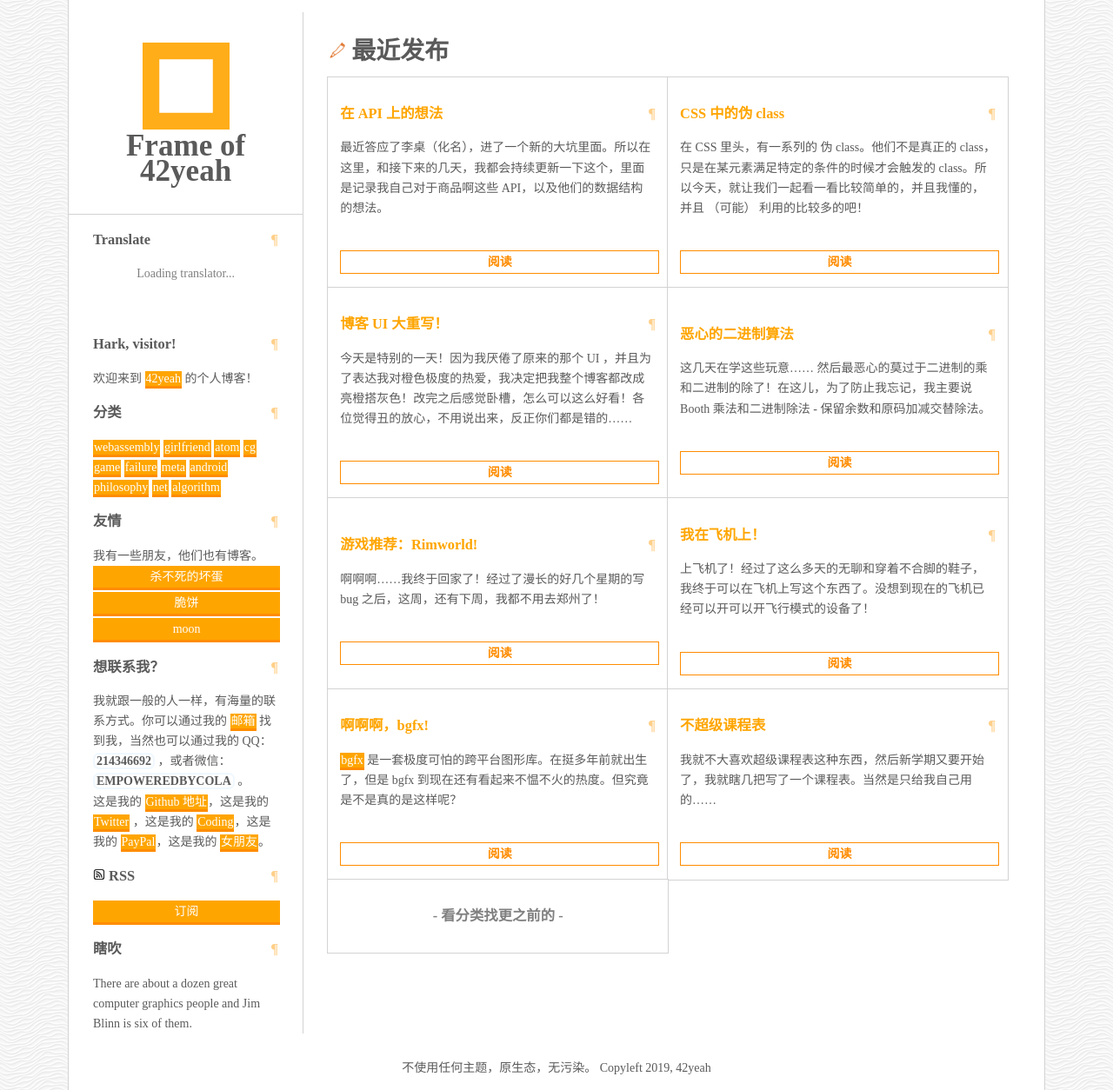
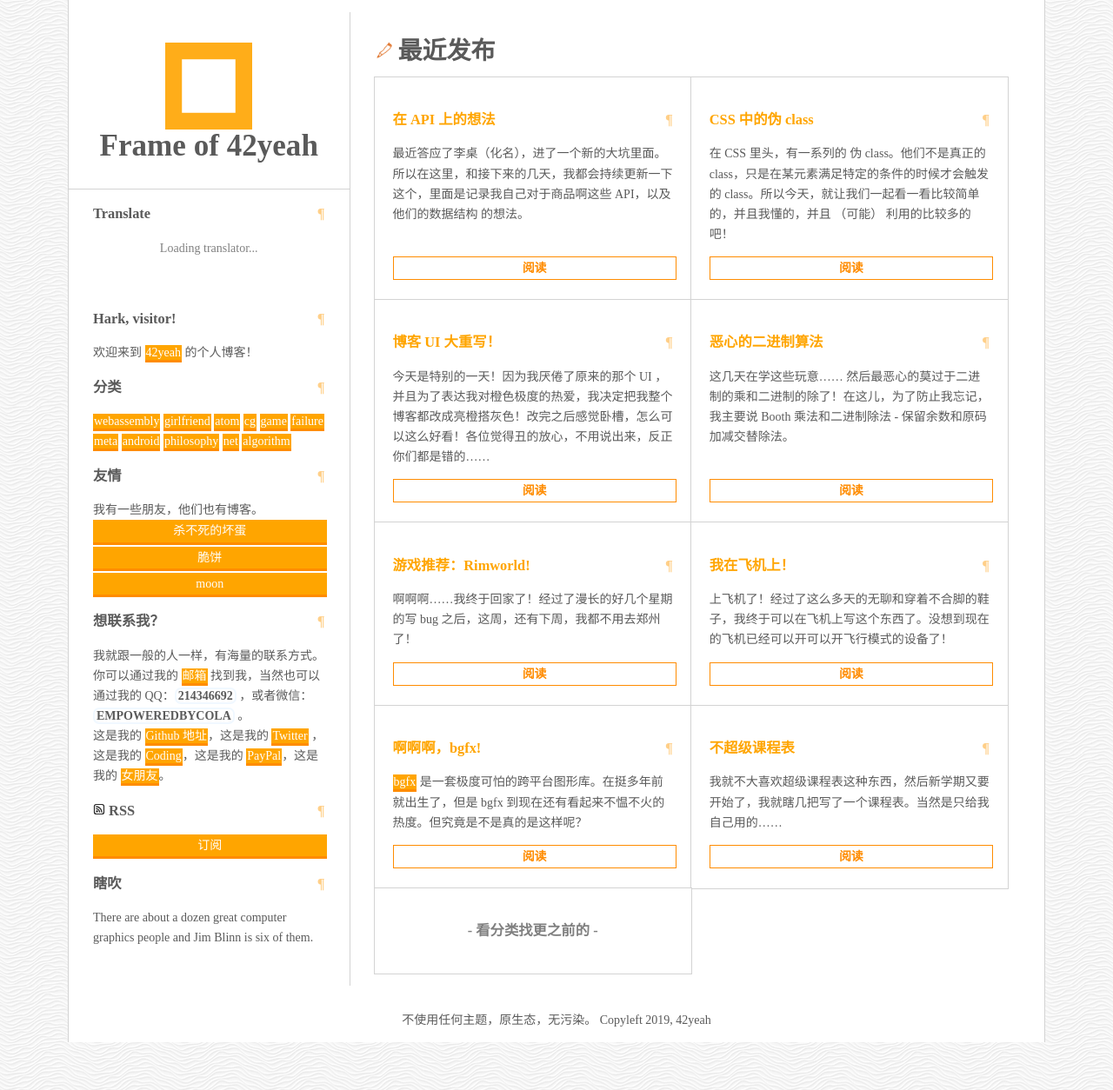
Before and after one commit to POTION4/potion4.github.io, a Jekyll site: the page built from index.md, in a window 1280 px wide. Shown: the whole page at 87% size. Built offline with Jekyll 4.4.1, drawn with Linux system fonts in a browser that asks for light colours; some web fonts are replaced; a script that is not in the unit is left out; after the commit the page ends 1199 px from its top, so only the background shows below that.

Commit message:
So responsive

```diff
--- a/_layouts/default.html
+++ b/_layouts/default.html
@@ -81,7 +81,8 @@
                 <div>
                   <h3 style="color: orange">{{ post.title }}</h3>
                   {{ post.excerpt }}
-                  <br />
+                </div>
+                <div class="fill-width">
                   <a href="{{ post.url }}" class="big-btn outline">阅读</a>
                 </div>
               </div>
@@ -90,7 +91,7 @@
             {% endfor %}
 
             <div class="d-flex justify left main-block-mum">
-              <div class="block white">
+              <div class="center-block white">
                 <div>
                   <h3 class="no-pilcrow" style="color: gray">- 看分类找更之前的 -</h3>
                 </div>
--- a/css/style.css
+++ b/css/style.css
@@ -201,6 +201,10 @@ input {
     margin-bottom: 0;
   }
 
+  .main-block-mum {
+    width: 100%;
+  }
+
   .svg-logo {
     width: 100px;
     height: 100px;
@@ -265,13 +269,6 @@ input {
     margin-bottom: 1rem;
   }
 
-  .lil-sidebar {
-    max-width: 20%;
-    padding-right: 2rem;
-    margin-right: 1rem;
-    border-right: lightgray solid 1px;
-  }
-
   ul {
     font-size: 12px;
     padding-inline-start: 20px;
@@ -325,17 +322,46 @@ input {
   }
 }
 
-@media only screen and (min-width: 840px) and (max-width: 1300px) {
+@media only screen and (max-width: 900px) {
+  .lil-sidebar {
+    max-width: 30%;
+    padding-right: 2rem;
+    margin-right: 1rem;
+    border-right: lightgray solid 1px;
+  }
+
+  .main-block-mum {
+    width: 100%;
+  }
+}
+
+@media only screen and (min-width: 901px) {
+  .lil-sidebar {
+    max-width: 25%;
+    padding-right: 2rem;
+    margin-right: 1rem;
+    border-right: lightgray solid 1px;
+  }
+
   .main-block-mum {
     width: 50%;
   }
+}
 
+@media only screen and (min-width: 840px) and (max-width: 1300px) {
   .block-mum {
     width: 25%;
   }
 }
 
 @media only screen and (min-width: 1301px) {
+  .lil-sidebar {
+    max-width: 20%;
+    padding-right: 2rem;
+    margin-right: 1rem;
+    border-right: lightgray solid 1px;
+  }
+
   .main-block-mum {
     width: 33%;
   }
@@ -426,6 +452,36 @@ a:active {
   display: none !important;
 }
 
+.outline {
+  border: darkorange solid 1px;
+  color: darkorange;
+  background-color: transparent;
+  text-align: center;
+  margin-right: 3px;
+  margin-bottom: 2px;
+  font-weight: bolder;
+}
+
+.outline:hover {
+  border: darkorange solid 1px;
+  color: white;
+  background-color: darkorange;
+  text-align: center;
+  margin-right: 3px;
+  margin-bottom: 2px;
+  font-weight: bolder;
+}
+
+.outline:active {
+  border: darkorange solid 1px;
+  color: white;
+  text-align: center;
+  margin-right: 3px;
+  margin-bottom: 2px;
+  font-weight: bolder;
+  background-color: #aa6900;
+}
+
 .big-btn {
   text-align: center;
   display: block;
@@ -464,12 +520,17 @@ a:active {
 
 .block {
   display: flex;
-  justify-content: center;
-  align-items: center;
+  flex-direction: column;
+  justify-content: space-between;
+  align-items: flex-start;
 
   width: 100%;
-  padding: 1rem;
+  padding: 1.5rem;
   margin: -1px;
+}
+
+.fill-width {
+  width: 100%;
 }
 
 .block.orange {
@@ -477,7 +538,7 @@ a:active {
   color: white;
 }
 
-.block.white {
+.block.white, .center-block.white {
   border: lightgray solid 1px;
   background-color: white;
 }
@@ -500,6 +561,16 @@ a:active {
   width: 100%;
   border: 0;
   padding: 1px;
+}
+
+.center-block {
+  display: flex;
+  justify-content: center;
+  align-items: center;
+
+  width: 100%;
+  padding: 1.5rem;
+  margin: -1px;
 }
 
 /* Those are highlight colors */
```
